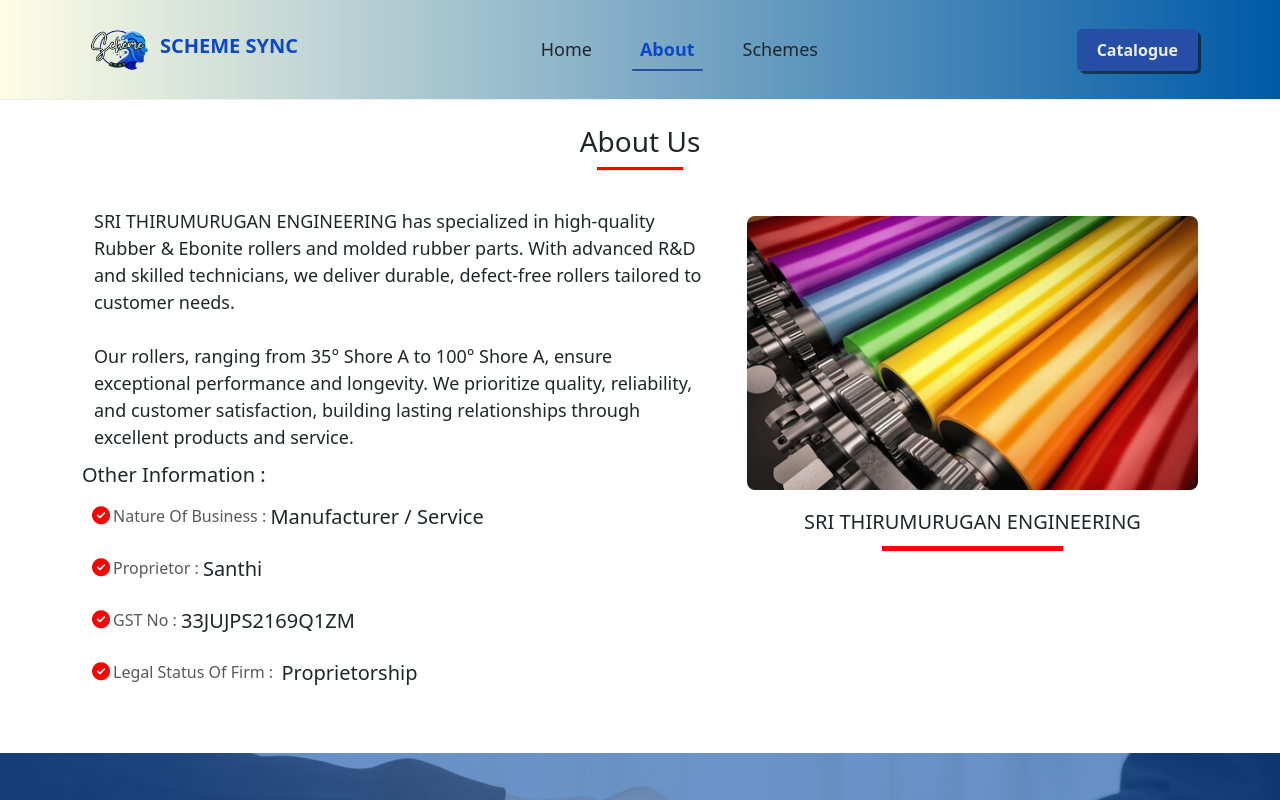
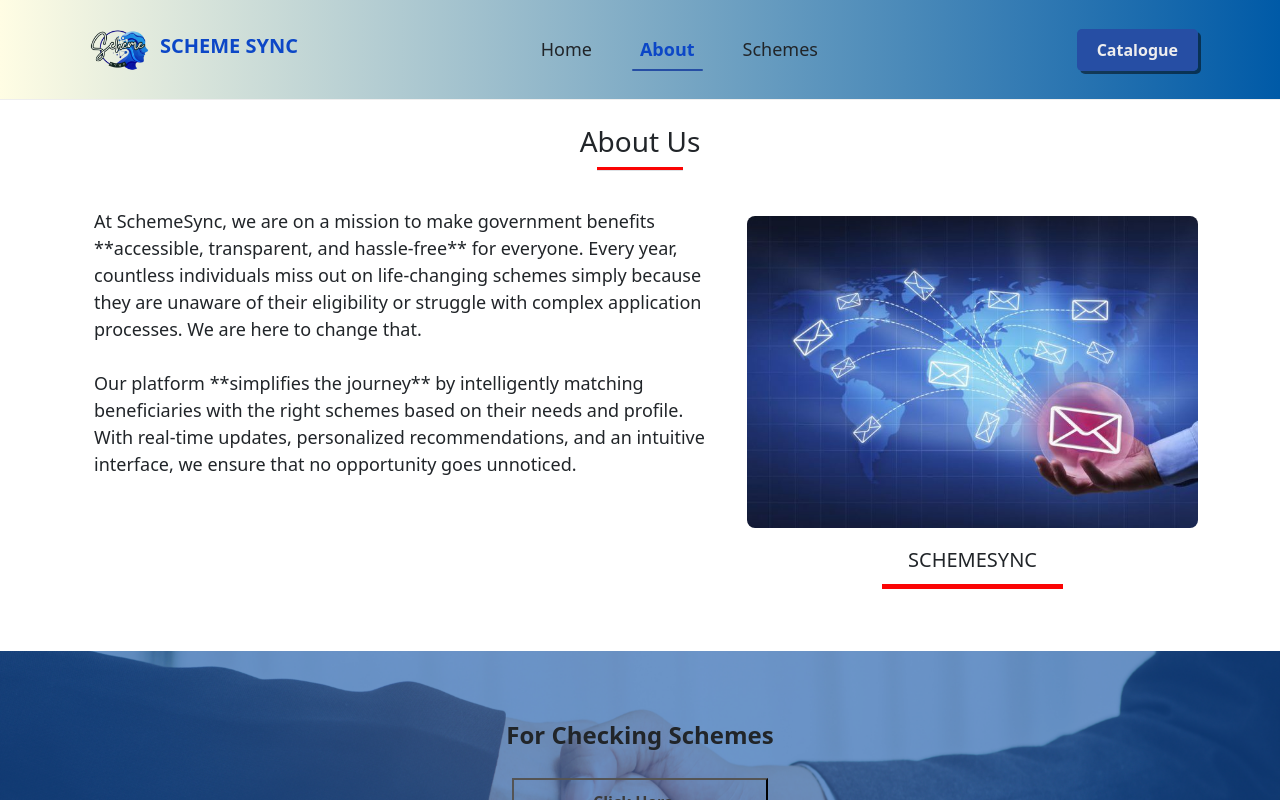
Before and after one commit to PREM102004/RMD, an Angular app: page /about in a window 1280 px wide. Shown: the top 800 px of the page. Built offline with nearby package versions, Linux system fonts and the light colour scheme.

Commit message:
aboutpageupdated

```diff
--- a/src/components/about/about.component.html
+++ b/src/components/about/about.component.html
@@ -10,48 +10,13 @@
     >
       <div class="aboutHead">
         <div class="aboutDesc">
-          SRI THIRUMURUGAN ENGINEERING has specialized in high-quality Rubber &
-          Ebonite rollers and molded rubber parts. With advanced R&D and skilled
-          technicians, we deliver durable, defect-free rollers tailored to
-          customer needs.<br /><br />
+          At SchemeSync, we are on a mission to make government benefits **accessible, transparent, and hassle-free** for
+          everyone. Every year, countless individuals miss out on life-changing schemes simply because they are unaware of their
+          eligibility or struggle with complex application processes. We are here to change that. <br /><br />
 
-          Our rollers, ranging from 35° Shore A to 100° Shore A, ensure
-          exceptional performance and longevity. We prioritize quality,
-          reliability, and customer satisfaction, building lasting relationships
-          through excellent products and service.
-        </div>
-      </div>
-      <div class="otherHead">
-        <h5>Other Information : </h5>
-        <div class="aboutotherslist">
-          <div class="aboutothers d-flex">
-            <div class="onPoint d-flex">
-              <i class="fa-solid fa-circle-check"></i>
-              <h6>Nature Of Business :&nbsp; </h6>
-            </div>
-            <h5>Manufacturer / Service </h5>
-          </div>
-          <div class="aboutothers d-flex">
-            <div class="onPoint d-flex">
-              <i class="fa-solid fa-circle-check"></i>
-              <h6>Proprietor :&nbsp;</h6>
-            </div>
-            <h5>Santhi</h5>
-          </div>
-          <div class="aboutothers d-flex">
-            <div class="onPoint d-flex">
-              <i class="fa-solid fa-circle-check"></i>
-              <h6>GST No :&nbsp; </h6>
-            </div>
-            <h5>33JUJPS2169Q1ZM</h5>
-          </div>
-          <div class="aboutothers d-flex">
-            <div class="onPoint d-flex">
-              <i class="fa-solid fa-circle-check"></i>
-              <h6>Legal Status Of Firm : &nbsp;</h6>
-            </div>
-            <h5>Proprietorship </h5>
-          </div>
+          Our platform **simplifies the journey** by intelligently matching beneficiaries with the right schemes based on their
+          needs and profile. With real-time updates, personalized recommendations, and an intuitive interface, we ensure that no
+          opportunity goes unnoticed.
         </div>
       </div>
     </div>
@@ -61,12 +26,12 @@
     >
       <div class="aboutImage">
         <img
-          src="assets/homepagebanner/About-image.jpg"
+          src="assets/homepagebanner/aboutimg.jpg"
           class="shopImage img-fluid"
           alt="Sri-Thirumurugan-Engineering"
         />
       </div>
-      <h5 class="text-center">SRI THIRUMURUGAN ENGINEERING</h5>
+      <h5 class="text-center">SCHEMESYNC</h5>
       <div class="border-bottom-2"></div>
     </div>
   </div>
@@ -74,7 +39,7 @@
 </div>
 <div class="bgContact container-fluid">
     <div class="bgOverlay d-flex flex-column justify-content-end align-items-center">
-        <h4 style="padding: 20px;font-weight: bold;">For More Enquires</h4>
-        <button class="Btn-contact" (click)="goToContact()">Contact Us...</button>
+        <h4 style="padding: 20px;font-weight: bold;">For Checking Schemes</h4>
+        <button class="Btn-contact" (click)="goToContact()">Click Here...</button>
     </div>
   </div>
--- a/src/components/about/about.component.scss
+++ b/src/components/about/about.component.scss
@@ -15,7 +15,7 @@
   }
   .aboutDesc{
     font-size: 18px;
-    font-weight: 400;
+    font-weight: 500;
     padding: 12px;
   }
   .onPoint h6{
@@ -68,8 +68,7 @@
     background-size: cover;
     background-attachment: fixed;
     padding: 50px 0;
-    height: 250px;
-    margin-bottom: 50px;
+    height: 300px;
     margin-top: 50px;
 }
 .Btn-contact{
--- a/src/components/about/about.component.ts
+++ b/src/components/about/about.component.ts
@@ -14,6 +14,6 @@
   constructor(private router : Router){}
 
   goToContact(){
-    this.router.navigateByUrl('/contact');
+    this.router.navigateByUrl('/products');
   }
 }
```
Also changed, not shown: src/assets/homepagebanner/aboutimg.jpg (added).
